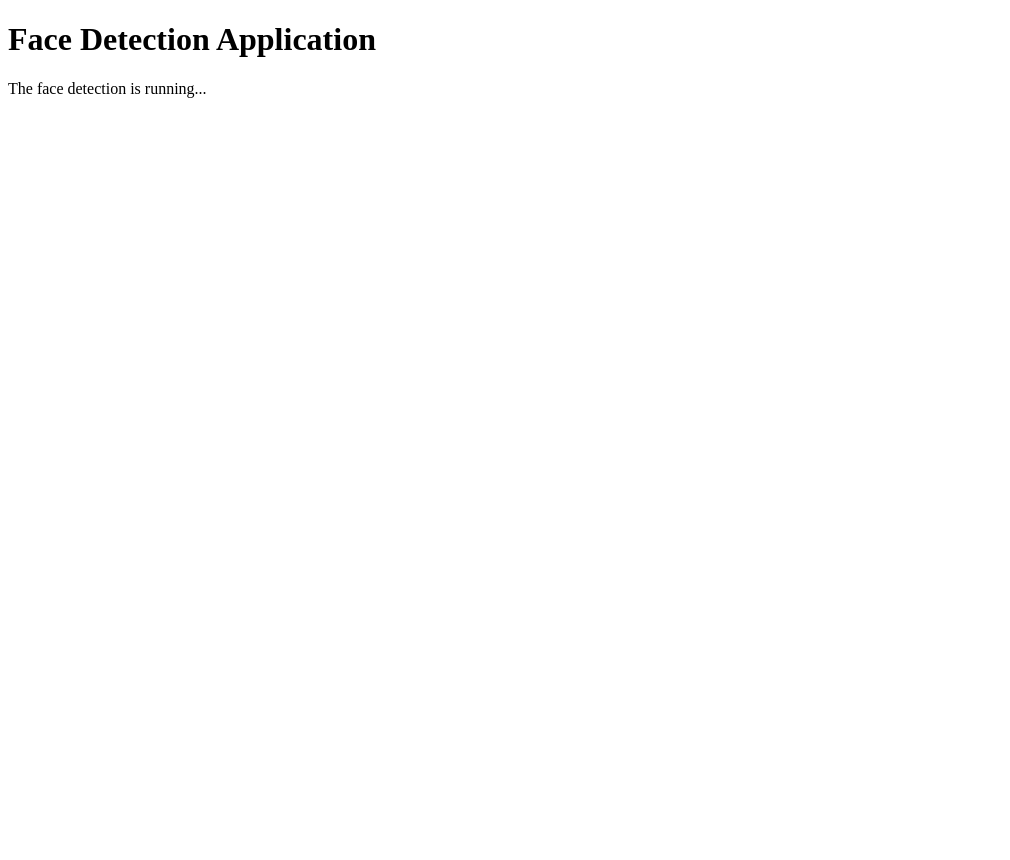
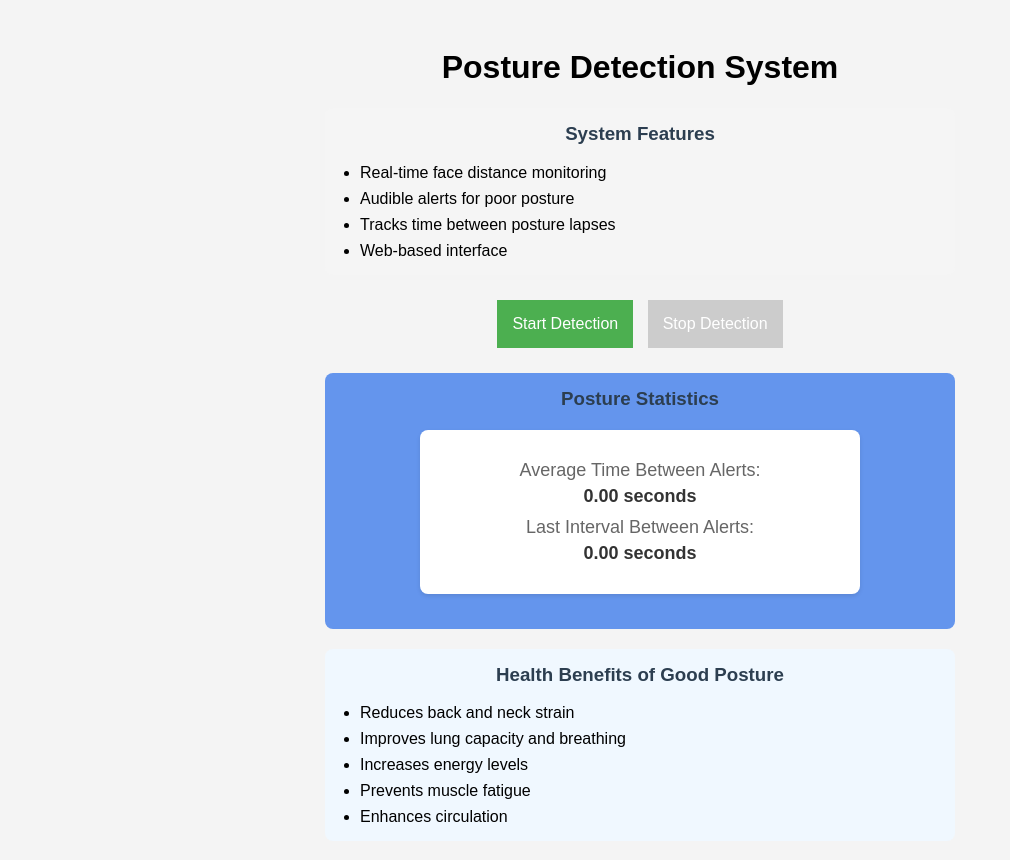
Before and after one commit to Mush222/ProfHacks-2025, a plain HTML site: page index.html in a window 1280 px wide. Shown: the whole page, without its empty margins (0-1010 px from the left). Before the commit the page ends 800 px from the top, so only its background shows below. Drawn offline with Linux system fonts and the light colour scheme.

Commit message:
Update index.html

```diff
--- a/index.html
+++ b/index.html
@@ -4,9 +4,198 @@
   <meta charset="UTF-8">
   <meta name="viewport" content="width=device-width, initial-scale=1.0">
   <title>Face Detection</title>
+  <style>
+    body {
+      background-color: #f4f4f4;
+      font-family: Arial, sans-serif;
+      text-align: center;
+      padding: 20px;
+    <div class="project-summary">
+    <h2>How It Works</h2>
+    <ul>
+    <li>Detects poor posture using face detection by measuring your distance from the camera</li>
+    <li>Emits an audible beep when you're sitting too close (bad posture detected)</li>
+    <li>Tracks and displays your average time between posture lapses</li>
+    <li>Built with Python (OpenCV + Flask) with a simple web interface</li>
+    <li>Provides automatic feedback to encourage healthier sitting habits</li>
+    </ul>
+    </div>
+    }
+
+    .btn {
+      padding: 15px;
+      background-color: #4CAF50;
+      color: white;
+      border: none;
+      cursor: pointer;
+      font-size: 16px;
+      margin: 0 5px;
+    }
+    .btn:hover {
+      background-color: #45a049;
+    }
+    .btn:disabled {
+      background-color: #cccccc;
+      cursor: not-allowed;
+    }
+    .stats-container {
+      margin: 20px auto;
+      padding: 20px;
+      background-color: white;
+      border-radius: 8px;
+      box-shadow: 0 2px 4px rgba(0,0,0,0.1);
+      max-width: 400px;
+    }
+    .stat-item {
+      margin: 10px 0;
+      font-size: 18px;
+    }
+    .stat-label {
+      color: #666;
+      margin-bottom: 5px;
+    }
+    .stat-value {
+      font-weight: bold;
+      color: #333;
+    }
+    .project-summary {
+      background-color: white;
+      padding: 20px;
+      border-radius: 8px;
+      box-shadow: 0 2px 10px rgba(0,0,0,0.1);
+      margin-bottom: 25px;
+      text-align: left;
+    }
+    .project-summary h2 {
+      color: #2c3e50;
+      margin-top: 0;
+      border-bottom: 1px solid #eee;
+      padding-bottom: 10px;
+    }
+    .project-summary ul {
+      padding-left: 20px;
+    }
+    .project-summary li {
+      margin-bottom: 8px;
+      line-height: 1.5;
+    }
+  </style>
 </head>
 <body>
-<h1>Face Detection Application</h1>
-<p>The face detection is running...</p>
+<h1>Posture Detection System</h1>
+<div style="
+  background: #f5f5f5;
+  border-radius: 8px;
+  padding: 15px;
+  margin: 0 auto 20px auto;
+  max-width: 600px;
+">
+  <h3 style="margin-top: 0; color: #2c3e50; text-align: center;">System Features</h3>
+  <div style="display: inline-block; text-align: left; width: 100%;">
+    <ul style="margin: 0; padding-left: 20px;">
+      <li style="margin-bottom: 8px;">Real-time face distance monitoring</li>
+      <li style="margin-bottom: 8px;">Audible alerts for poor posture</li>
+      <li style="margin-bottom: 8px;">Tracks time between posture lapses</li>
+      <li>Web-based interface</li>
+    </ul>
+  </div>
+</div>
+
+<!-- Buttons - Middle -->
+<div style="text-align: center; margin: 25px 0;">
+  <button id="startBtn" class="btn">Start Detection</button>
+  <button id="stopBtn" class="btn" disabled>Stop Detection</button>
+</div>
+
+<!-- Time Tracking Stats - Above Health Benefits -->
+<div style="
+  background: #6495ED;
+  border-radius: 8px;
+  padding: 15px;
+  margin: 0 auto 20px auto;
+  max-width: 600px;
+  text-align: center;
+">
+  <h3 style="margin-top: 0; color: #2c3e50;">Posture Statistics</h3>
+  <div class="stats-container">
+    <div class="stat-item">
+      <div class="stat-label">Average Time Between Alerts:</div>
+      <div class="stat-value" id="intervalDisplay">0.00 seconds</div>
+    </div>
+    <div class="stat-item">
+      <div class="stat-label">Last Interval Between Alerts:</div>
+      <div class="stat-value" id="lastIntervalDisplay">0.00 seconds</div>
+    </div>
+  </div>
+</div>
+
+<!-- Health Benefits - Bottom -->
+<div style="
+  background: #f0f8ff;
+  border-radius: 8px;
+  padding: 15px;
+  margin: 0 auto;
+  max-width: 600px;
+">
+  <h3 style="margin-top: 0; color: #2c3e50; text-align: center;">Health Benefits of Good Posture</h3>
+  <div style="display: inline-block; text-align: left; width: 100%;">
+    <ul style="margin: 0; padding-left: 20px;">
+      <li style="margin-bottom: 8px;">Reduces back and neck strain</li>
+      <li style="margin-bottom: 8px;">Improves lung capacity and breathing</li>
+      <li style="margin-bottom: 8px;">Increases energy levels</li>
+      <li style="margin-bottom: 8px;">Prevents muscle fatigue</li>
+      <li>Enhances circulation</li>
+    </ul>
+  </div>
+</div>
+
+
+
+
+<script>
+  const startBtn = document.getElementById('startBtn');
+  const stopBtn = document.getElementById('stopBtn');
+  const intervalDisplay = document.getElementById('intervalDisplay');
+  const lastIntervalDisplay = document.getElementById('lastIntervalDisplay');
+  let eventSource;
+
+  function formatSeconds(seconds) {
+    return seconds.toFixed(2) + ' seconds';
+  }
+
+  startBtn.addEventListener('click', function() {
+    fetch('/start_detection').then(response => response.json()).then(data => {
+      if (data.status === 'Started face detection') {
+        startBtn.disabled = true;
+        stopBtn.disabled = false;
+
+        // Set up Server-Sent Events connection
+        eventSource = new EventSource('/listen_updates');
+        eventSource.onmessage = function(event) {
+          const data = JSON.parse(event.data);
+          intervalDisplay.textContent = formatSeconds(data.intervalAverage);
+          lastIntervalDisplay.textContent = formatSeconds(data.lastInterval);
+        };
+      }
+    });
+  });
+
+  stopBtn.addEventListener('click', function() {
+    fetch('/stop_detection').then(response => response.json()).then(data => {
+      if (data.status === 'Stopped face detection') {
+        startBtn.disabled = false;
+        stopBtn.disabled = true;
+
+        if (eventSource) {
+          eventSource.close();
+        }
+      }
+    });
+  });
+
+  window.addEventListener('beforeunload', function() {
+    fetch('/shutdown');
+  });
+</script>
 </body>
 </html>
```
